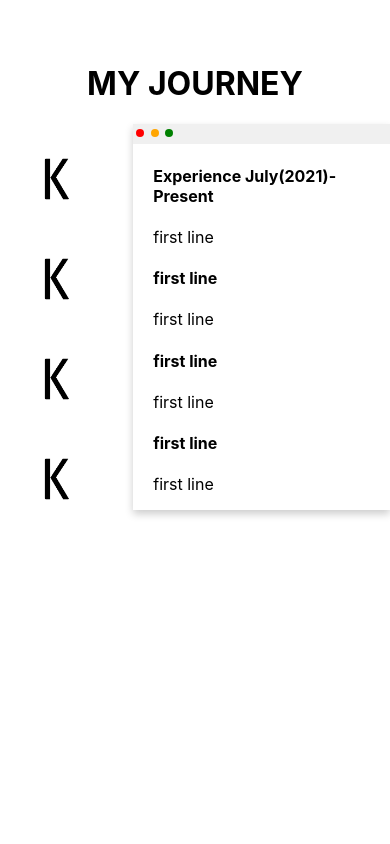
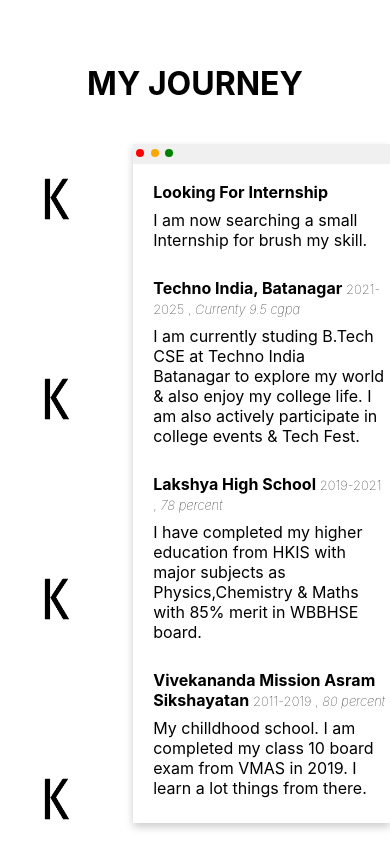
Before and after one commit to iKrishnendu/portfolio, a React (Create React App) app: page /about in a window 390 px wide. Shown: the part 1720-2564 px from the top of the page. Built offline with nearby package versions, Linux system fonts and the light colour scheme.

Commit message:
second commit

```diff
--- a/src/components/Education.css
+++ b/src/components/Education.css
@@ -1,7 +1,9 @@
 .edu--container--main{
-    height: 100vh;
+    height: 80vh;
     justify-content: center;
     display: flex;
+    padding-top: 20px;
+    padding-bottom: 30px ;
 
 }
 .edu--container--right{
@@ -14,13 +16,15 @@
 }
 
 .edu--wrap--side{
-    /* border: 1px solid rgb(231, 231, 231); */
     box-shadow: 0 4px 8px 0 rgba(0, 0, 0, 0.2);
-
-    /* padding: 0px; */
+    padding-bottom: 15px;
 }
 .edu--container--right .box{
     padding-left: 20px;
+    padding-top: 10px;
+    padding-bottom: 10px ;
+
+
 }
 
 .the--main--edu{
@@ -50,6 +54,22 @@
 }
 
 
+.edu--container--right .box p{
+    margin: 0px;
+}
+.edu--container--right .box h4{
+    margin: 8px 0px;
+
+}
+
+.edu--lessname{
+    font-weight: 100;
+    font-size: small;
+}
+
+
+
+
 @media screen and (max-width:768px) {
     .the--main--edu{
         width: 100%;
@@ -58,4 +78,41 @@
     .edu--container--right .box{
         padding-right: 5px;
     }
+    .edu--images{
+        padding-bottom: 40px;
+    }
+
+
 }
+
+
+@media screen and (max-width:530px) {
+
+    .edu--container--main{
+        padding-bottom: 140px;
+    }
+    .edu--images{
+        padding-bottom: 70px;
+    }
+}
+
+@media screen and (max-width:450px) {
+
+    .edu--container--main{
+        padding-bottom: 200px;
+    }
+    .edu--images{
+        padding-bottom: 90px;
+    }
+
+}
+
+@media screen and (max-width:412px) {
+    .edu--container--main{
+        padding-bottom: 250px;
+    }
+    .edu--images{
+        padding-bottom: 120px;
+    }
+
+}
--- a/src/components/Education.js
+++ b/src/components/Education.js
@@ -6,6 +6,7 @@ import "./Education.css"
 function Education() {
   return (
     <>
+
     <h1>MY JOURNEY</h1>
     <div className='edu--container--main'>
 
@@ -35,20 +36,23 @@ function Education() {
                     </div>
 
                     <div className='box'>
-                            <h4>Experience July(2021)-Present</h4>
-                            <p>first line</p>
+                            <h4>Looking For Internship</h4>
+                            <p>I am now searching a small Internship for brush my skill.</p>
                     </div>
                     <div className='box'>
-                            <h4>first line</h4>
-                            <p>first line</p>
+                            <h4>Techno India, Batanagar <span className='edu--lessname'>2021-2025 , <i>Currenty 9.5 cgpa</i></span></h4>
+                            {/* <p>Bachelor of Technology. <span> Computer Science & Engineering</span></p> */}
+                            <p>I am currently studing B.Tech CSE at Techno India Batanagar to explore my world & also enjoy my college life.
+                                I am also actively participate in college events & Tech Fest.</p>
+
                     </div>
                     <div className='box'>
-                            <h4>first line</h4>
-                            <p>first line</p>
+                            <h4>Lakshya High School <span className='edu--lessname'>2019-2021 , <i> 78 percent </i></span></h4>
+                            <p>I have completed my higher education from HKIS with major subjects as Physics,Chemistry & Maths with 85% merit in WBBHSE board.</p>
                     </div>
                     <div className='box'>
-                            <h4>first line</h4>
-                            <p>first line</p>
+                            <h4>Vivekananda Mission Asram Sikshayatan <span className='edu--lessname'>2011-2019 , <i> 80 percent </i></span></h4>
+                            <p className='edu--last--padding'>My chilldhood school. I am completed my class 10 board exam from VMAS in 2019. I learn a lot things from there.</p>
                     </div>
                 </div>
             </div>
--- a/src/components/Hero.css
+++ b/src/components/Hero.css
@@ -10,4 +10,5 @@
 .hero{
     justify-content: space-around;
     padding: 50px;
+    padding-top: 90px;
 }
```
